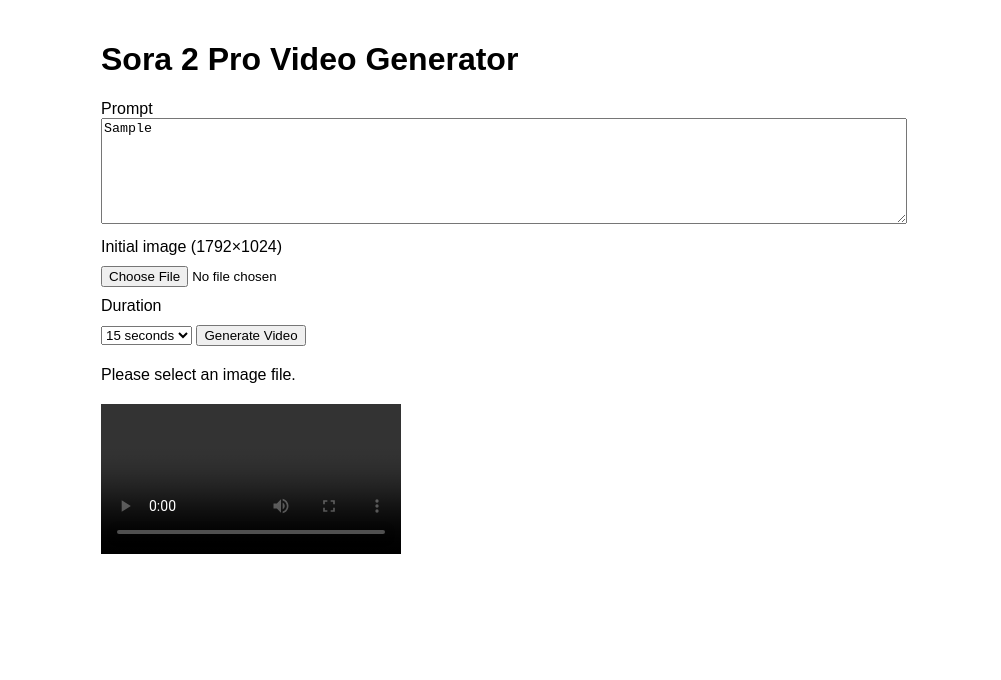
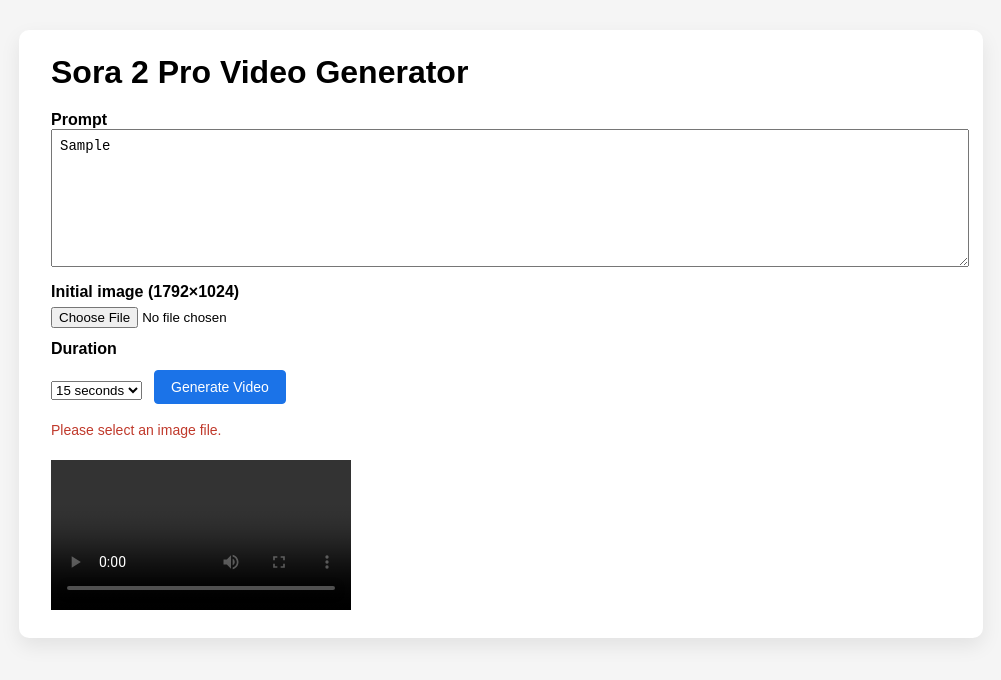
Before and after one commit to jonan10075/sora2pro-video-generator, a plain HTML site: page frontend/index.html in a window 1280 px wide. Both pictures are taken after typing "Sample" into the empty fields and a click on the button "Generate Video". Shown: the whole page, without its empty margins (139-1140 px from the left). Drawn offline with Linux system fonts and the light colour scheme.

Commit message:
Update frontend: enhanced UI with progress indicator and improved styling for Sora 2 Pro video generator (15/25s, 16:9)

```diff
--- a/frontend/index.html
+++ b/frontend/index.html
@@ -4,15 +4,81 @@
     <meta charset="UTF-8">
     <title>Sora 2 Pro Video Generator</title>
     <style>
-        body { font-family: Arial, sans-serif; max-width: 800px; margin: 0 auto; padding: 20px; }
-        label { display: block; margin-top: 10px; }
-        textarea { width: 100%; min-height: 100px; resize: vertical; }
-        input[type="file"], select, button { margin-top: 10px; }
-        #status { margin-top: 20px; }
-        video { margin-top: 20px; max-width: 100%; }
+        body {
+            font-family: Arial, sans-serif;
+            background: #f5f5f5;
+            margin: 0;
+            padding: 30px 15px;
+        }
+        .container {
+            max-width: 900px;
+            margin: 0 auto;
+            background: #ffffff;
+            padding: 24px 32px;
+            border-radius: 10px;
+            box-shadow: 0 8px 20px rgba(0,0,0,0.08);
+        }
+        h1 {
+            margin-top: 0;
+            margin-bottom: 20px;
+        }
+        label {
+            display: block;
+            margin-top: 12px;
+            font-weight: bold;
+        }
+        textarea {
+            width: 100%;
+            min-height: 120px;
+            resize: vertical;
+            padding: 8px;
+            font-size: 14px;
+        }
+        input[type="file"],
+        select {
+            margin-top: 6px;
+        }
+        .controls-row {
+            display: flex;
+            align-items: center;
+            gap: 12px;
+            margin-top: 12px;
+        }
+        button {
+            padding: 8px 16px;
+            font-size: 14px;
+            cursor: pointer;
+            border-radius: 4px;
+            border: 1px solid #1b73e8;
+            background: #1b73e8;
+            color: white;
+        }
+        button:disabled {
+            background: #9bbcf3;
+            border-color: #9bbcf3;
+            cursor: default;
+        }
+        #status {
+            margin-top: 18px;
+            font-size: 14px;
+            color: #333;
+            min-height: 18px;
+        }
+        #status.error {
+            color: #c0392b;
+        }
+        #status.success {
+            color: #2c7a4b;
+        }
+        video {
+            margin-top: 20px;
+            max-width: 100%;
+            background: #000;
+        }
     </style>
 </head>
 <body>
+    <div class="container">
         <h1>Sora 2 Pro Video Generator</h1>
 
         <label for="prompt">Prompt</label>
@@ -22,15 +88,17 @@
         <input type="file" id="image" accept="image/png, image/jpeg, image/webp">
 
         <label for="duration">Duration</label>
+        <div class="controls-row">
             <select id="duration">
                 <option value="15">15 seconds</option>
                 <option value="25">25 seconds</option>
             </select>
-
             <button id="generateBtn">Generate Video</button>
+        </div>
 
         <div id="status"></div>
         <video id="videoPlayer" controls></video>
+    </div>
 
     <script>
         const promptField = document.getElementById('prompt');
@@ -40,18 +108,41 @@
         const videoPlayer = document.getElementById('videoPlayer');
         const generateBtn = document.getElementById('generateBtn');
 
+        let timerId = null;
+
+        function setStatus(text, type = "") {
+            statusDiv.textContent = text;
+            statusDiv.className = "";
+            if (type) {
+                statusDiv.classList.add(type);
+            }
+        }
+
         generateBtn.addEventListener('click', async () => {
             const prompt = promptField.value.trim();
             const file = imageField.files[0];
             const duration = durationField.value;
 
             if (!file) {
-                statusDiv.textContent = 'Please select an image file.';
+                setStatus('Please select an image file.', 'error');
                 return;
             }
 
-            statusDiv.textContent = 'Uploading and generating video...';
+            // Prepare UI
+            generateBtn.disabled = true;
+            generateBtn.textContent = 'Generating...';
             videoPlayer.src = '';
+            setStatus('Uploading and generating video...', '');
+
+            const startTime = Date.now();
+
+            // Counter updates every second
+            timerId = setInterval(() => {
+                const elapsed = Math.round((Date.now() - startTime) / 1000);
+                setStatus(
+                    `Generating video... ${elapsed}s elapsed (this may take around 60–120 seconds).`
+                );
+            }, 1000);
 
             const formData = new FormData();
             formData.append('prompt', prompt);
@@ -63,16 +154,44 @@
                     method: 'POST',
                     body: formData
                 });
+
                 const result = await response.json();
+
+                // Stop counter
+                if (timerId !== null) {
+                    clearInterval(timerId);
+                    timerId = null;
+                }
+
+                const totalSeconds = Math.round((Date.now() - startTime) / 1000);
+
                 if (response.ok) {
-                    statusDiv.textContent = 'Video ready!';
+                    setStatus(`Video ready! (took ${totalSeconds}s)`, 'success');
+                    if (result.video_url) {
                         videoPlayer.src = result.video_url;
                         videoPlayer.load();
+                    }
                 } else {
-                    statusDiv.textContent = 'Error: ' + (result.error || 'Unknown error');
+                    let extra = '';
+                    if (result && result.details) {
+                        extra = ' – ' + (typeof result.details === 'string'
+                            ? result.details
+                            : JSON.stringify(result.details));
+                    }
+                    setStatus(
+                        'Error: ' + (result.error || 'Unknown error') + extra,
+                        'error'
+                    );
                 }
             } catch (err) {
-                statusDiv.textContent = 'Error: ' + err.toString();
+                if (timerId !== null) {
+                    clearInterval(timerId);
+                    timerId = null;
+                }
+                setStatus('Error: ' + err.toString(), 'error');
+            } finally {
+                generateBtn.disabled = false;
+                generateBtn.textContent = 'Generate Video';
             }
         });
     </script>
```
Lines whose indentation alone changed are shown as unchanged.
